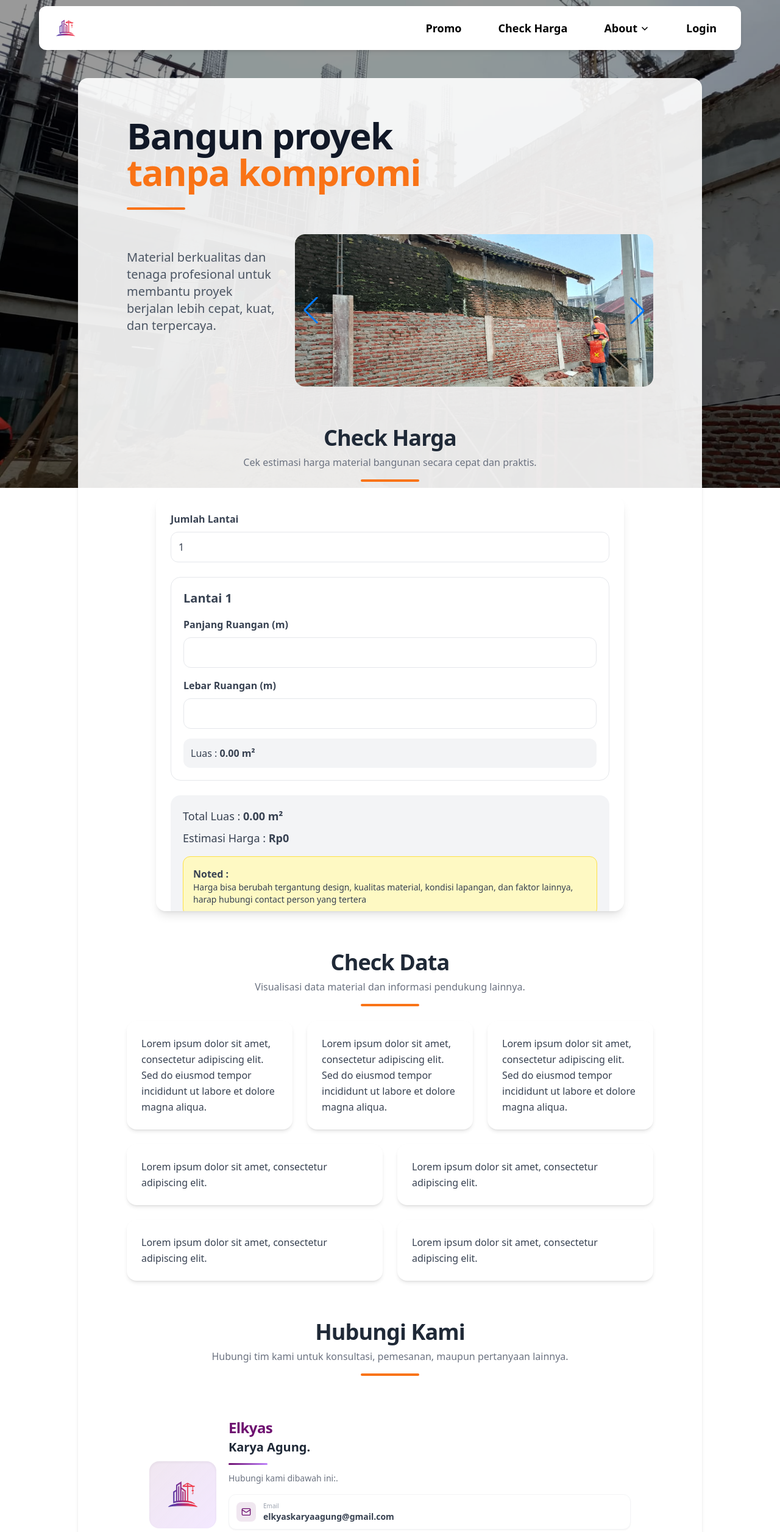
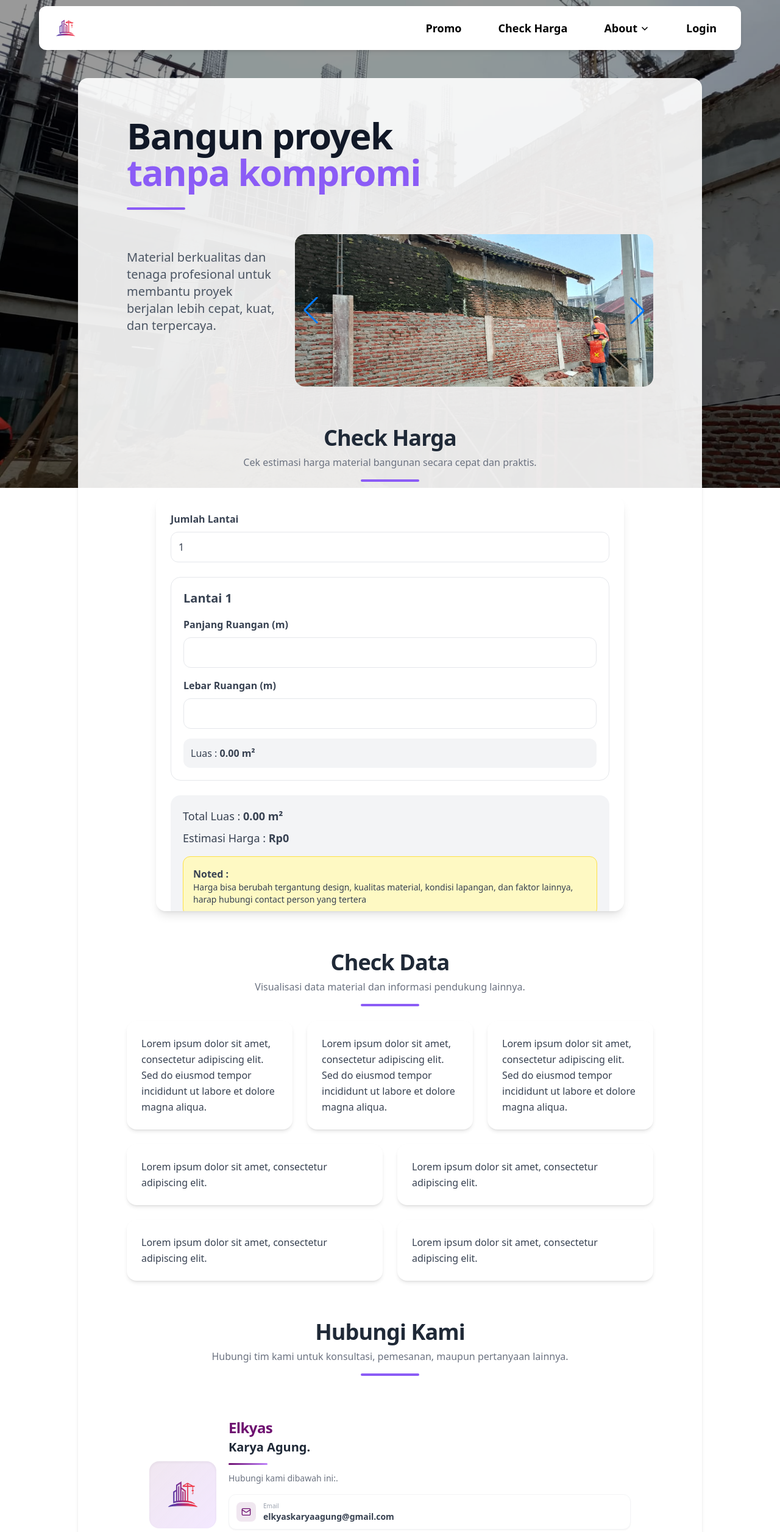
Before and after one commit to kikok456/Test_FE, a React (Vite) app: page / in a window 1280 px wide. Shown: the top 2512 px of the page at 61% size. Built offline with nearby package versions, Linux system fonts and the light colour scheme.

Commit message:
Update content.tsx

```diff
--- a/src/componen/content.tsx
+++ b/src/componen/content.tsx
@@ -29,12 +29,12 @@ export default function Content({ isLogin }: Props) {
       Bangun proyek
       <br />
 
-      <span className="text-orange-500">
+      <span className="text-[#8B5CF6]">
         tanpa kompromi
       </span>
     </h2>
 
-    <div className="w-24 h-[4px] bg-orange-500 rounded-full mt-7"></div>
+    <div className="w-24 h-[4px] bg-[#8B5CF6] rounded-full mt-7"></div>
 
   </div>
 
@@ -57,7 +57,7 @@ export default function Content({ isLogin }: Props) {
             Cek estimasi harga material bangunan secara cepat dan praktis.
           </p>
 
-          <div className="w-24 h-1 bg-orange-500 mx-auto rounded-full mt-4"></div>
+          <div className="w-24 h-1 bg-[#8B5CF6] mx-auto rounded-full mt-4"></div>
         </div>
 
         <KalkulatorBangunan />
@@ -77,7 +77,7 @@ export default function Content({ isLogin }: Props) {
             Visualisasi data material dan informasi pendukung lainnya.
           </p>
 
-          <div className="w-24 h-1 bg-orange-500 mx-auto rounded-full mt-4"></div>
+          <div className="w-24 h-1 bg-[#8B5CF6] mx-auto rounded-full mt-4"></div>
         </div>
 
         <Vizdat />
@@ -98,7 +98,7 @@ export default function Content({ isLogin }: Props) {
               Upload file Excel atau CSV untuk memperbarui data material.
             </p>
 
-            <div className="w-24 h-1 bg-orange-500 mx-auto rounded-full mt-4"></div>
+            <div className="w-24 h-1 bg-[#8B5CF6] mx-auto rounded-full mt-4"></div>
           </div>
 
           <UploadEx />
@@ -119,7 +119,7 @@ export default function Content({ isLogin }: Props) {
             maupun pertanyaan lainnya.
           </p>
 
-          <div className="w-24 h-1 bg-orange-500 mx-auto rounded-full mt-4"></div>
+          <div className="w-24 h-1 bg-[#8B5CF6] mx-auto rounded-full mt-4"></div>
         </div>
 
         <Contactus />
```
